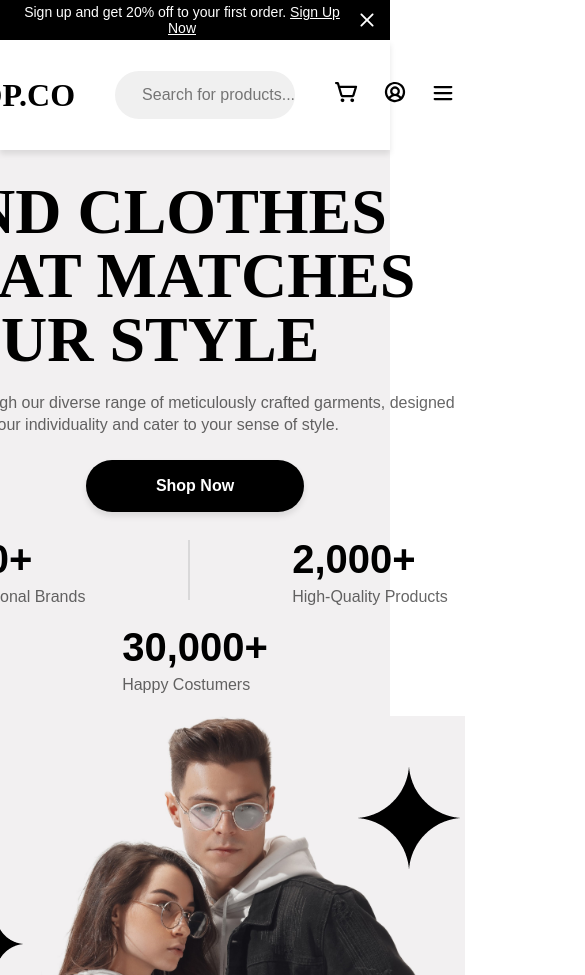
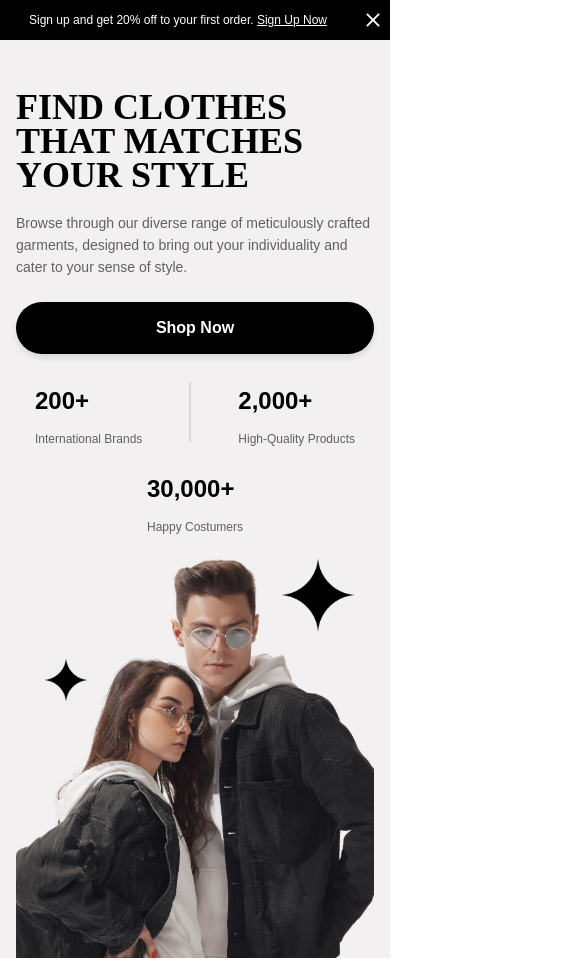
Before and after one commit to Ruivo0210/PB-OUT24-Desafio-2-Joao-Lucas, a plain HTML site: page index.html in a window 390 px wide. Shown: the top 975 px of the page, 585 px wide, since content can reach past the window. Drawn offline with Linux system fonts and the light colour scheme; a web font is replaced by a local one.

Commit message:
iniciando responsividade mobile

```diff
--- a/index.html
+++ b/index.html
@@ -306,7 +306,7 @@
                             <h1>FIND CLOTHES <br> THAT MATCHES <br> YOUR STYLE</h1>
 
                             <p>
-                                Browse through our diverse range of meticulously crafted garments, designed <br> to
+                                Browse through our diverse range of meticulously crafted garments, designed to
                                 bring out
                                 your individuality and cater to your sense of style.
                             </p>
--- a/src/css/style.css
+++ b/src/css/style.css
@@ -156,6 +156,10 @@ nav {
     padding: 15px;
     box-shadow: 0 4px 6px rgba(0, 0, 0, 0.1);
     transition: top 0.3s ease;
+}
+
+.focuswidth{
+    display: none;
 }
 
 .desktop-nav-container {
@@ -963,19 +967,13 @@ footer .underline .cardslogo {
         max-width: 700px;
     }
 
-
-    .desktop-nav-container {
-        max-width: 700px;
-
-    }
-
     /* announcement-container */
 
     .announcement-container {
         max-width: 700px;
     }
 
-    /* hero-section */
+    /* Hero Section */
 
     .hero-section {
         flex-direction: column;
@@ -1185,9 +1183,9 @@ footer .underline .cardslogo {
 
 /* End of Media Query for Tablet */
 
-/* Media Query for Phone */
+/* Media Query for Nav */
 
-@media (max-width: 800px){
+@media (max-width: 950px){
 
     nav.desktop.nav {
         display: none;
@@ -1236,7 +1234,7 @@ footer .underline .cardslogo {
         align-items: center;
         justify-content: center;
         z-index: 200;
-        transition: all 400ms ease;
+        transition: all 800ms ease;
     }
 
     .mobile-nav-container.active{
@@ -1283,3 +1281,95 @@ footer .underline .cardslogo {
     }
 
 }
+
+/* End of Media Query for Nav */
+
+/* Media Query for Phone */
+
+@media (max-width: 700px){
+
+    .navbar, .brand-section, .clothes-section,
+    .stylegridsection, .testimonials, .newsletter-section, .footersection{
+        display: none;
+    }
+
+    .wrapper {
+        width: 100%;
+        padding: 0 16px;
+    }
+
+    /* Newsletter Bar */
+
+    #announcement-bar {
+        padding: 0;
+    }
+
+    .announcement-text {
+        font-size: 12px;
+    }
+
+    #announcement-bar button {
+        padding-right: 10px;
+        padding-left: 10px;
+    }
+
+    /* Hero Section */
+
+    .hero-section .left{
+        width: 100%;
+    }
+
+    .hero-section .left .herotext h1 {
+        font-size: 36px;
+        line-height: 34px;
+        padding-top: 0;
+    }
+
+    .hero-section .left .herotext p {
+        font-size: 14px;
+        margin-top: 20px;
+        width: 100%;
+    }
+
+    .hero-section .left .btn.dark {
+        width: unset;
+    }
+
+    .hero-section .right{
+        overflow: hidden;
+        max-width: 100%;
+        display: flex;
+        align-items: center;
+        justify-content: center;
+    }
+
+    .maincards {
+        justify-content: space-evenly;
+    }
+
+    .achievement-card h3{
+        font-size: 24px;
+    }
+
+    .achievement-card p {
+        font-size: 12px;
+    }
+
+    #coupleimg {
+        height: 400px;
+    }
+
+    .big {
+        width: 74px;
+        top: 0;
+        left: 70%;
+    }
+
+    .small {
+        width: 44px;
+        top: 25%;
+        left: 15%;
+    }
+
+
+}
```
